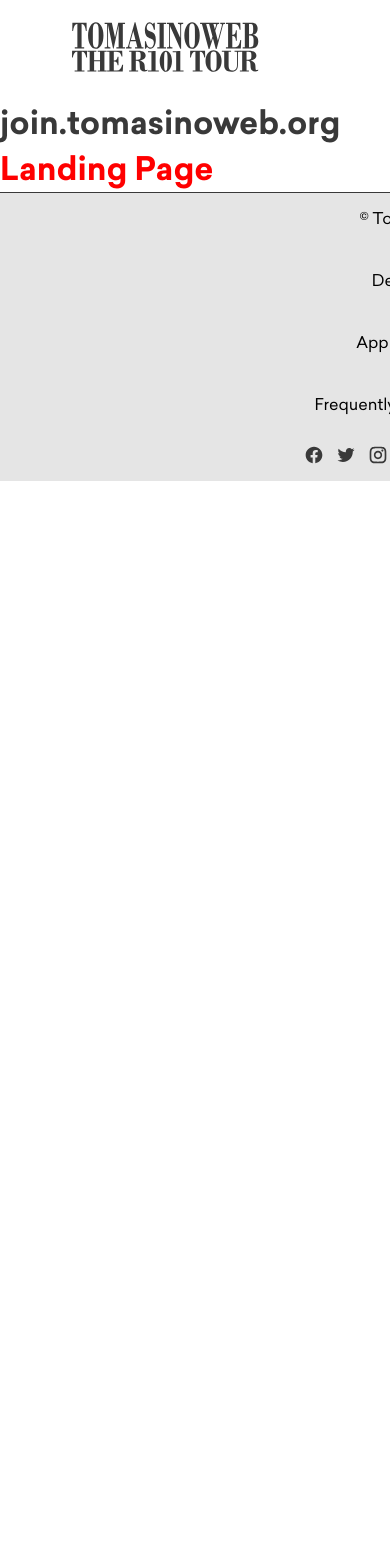
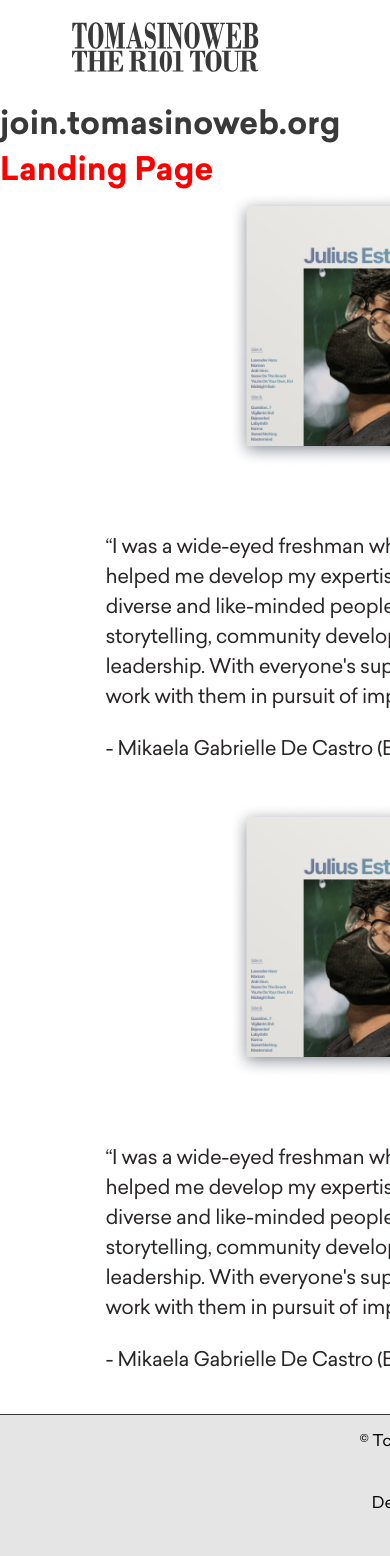
Before and after one commit to TomasinoWeb/tomasinoWebR101, a Next.js app: page / in a window 390 px wide. Shown: the top 1556 px of the page. Before the commit the page ends 844 px from the top, so only its background shows below. Built offline with nearby package versions, Linux system fonts and the light colour scheme.

Commit message:
Added responsiveness for culturecard

```diff
--- a/src/components/QuoteBlock.tsx
+++ b/src/components/QuoteBlock.tsx
@@ -21,7 +21,7 @@ export const Left: React.FC<QuoteBlockProps> = ({
   textColor,
 }) => {
   return (
-    <div className={styles.quoteContainer} style={{ flexDirection: "row-reverse" }}>
+    <div className={styles.quoteContainerLeft}>
       <div className={styles.quoteTextContainer}>
         <p className={styles.quoteText} style={{ color: `var(--${textColor})` }}>
           {children}
--- a/src/components/layout.module.scss
+++ b/src/components/layout.module.scss
@@ -1,6 +1,4 @@
 @media screen and (max-width: 768px) {
-
-
   .layoutContainer {
     position: relative;
     min-height: 100vh;
--- a/src/components/quoteBlock.module.scss
+++ b/src/components/quoteBlock.module.scss
@@ -1,3 +1,63 @@
+@media screen and (max-width: 768px) {
+  .quoteContainer {
+    display: inline-flex;
+    flex-direction: column-reverse;
+    align-items: center;
+    justify-items: center;
+    gap: 1.5rem;
+    width: 100vh;
+
+    .quoteTextContainer {
+      width: 75%;
+      display: flex;
+      flex-direction: column;
+      align-items: flex-start;
+      padding: 2em 0;
+      gap: 1.375rem;
+      font-family: Sailec;
+      font-size: 1.25rem;
+      font-style: normal;
+      font-weight: 400;
+      line-height: 1.875rem; /* 150% */
+      letter-spacing: -0.025rem;
+    }
+    .quoteImg {
+      width: auto;
+      height: 275px;
+      padding: 0;
+    }
+  }
+  .quoteContainerLeft{
+    display: inline-flex;
+    flex-direction: column-reverse;
+    align-items: center;
+    gap: 1.5rem;
+    width: 100vh;
+
+    .quoteTextContainer {
+      width: 75%;
+      display: flex;
+      flex-direction: column;
+      align-items: flex-start;
+      padding: 2em 0;
+      gap: 1.375rem;
+      font-family: Sailec;
+      font-size: 1.25rem;
+      font-style: normal;
+      font-weight: 400;
+      line-height: 1.875rem; /* 150% */
+      letter-spacing: -0.025rem;
+    }
+    .quoteImg {
+      width: auto;
+      height: 275px;
+      padding: 0;
+    }
+  }
+}
+
+
+@media screen and (min-width: 769px) {
   .quoteContainer {
     display: inline-flex;
     align-items: center;
@@ -11,25 +71,13 @@
       flex-direction: column;
       align-items: flex-start;
       padding: 2em 0;
-    gap: 22px;
-
-    .quoteText {
+      gap: 1.375rem;
       font-family: Sailec;
-      font-size: 20px;
+      font-size: 1.25rem;
       font-style: normal;
       font-weight: 400;
-      line-height: 30px; /* 150% */
-      letter-spacing: -0.4px;
-    }
-
-    .quoteAuthor {
-      font-family: Sailec;
-      font-size: 20px;
-      font-style: normal;
-      font-weight: 400;
-      line-height: 30px; /* 150% */
-      letter-spacing: -0.4px;
-    }
+      line-height: 1.875rem; /* 150% */
+      letter-spacing: -0.025rem;
     }
 
     .quoteImg {
@@ -38,3 +86,34 @@
       padding: 0;
     }
   }
+  .quoteContainerLeft {
+    display: inline-flex;
+    flex-direction: row-reverse;
+    align-items: center;
+    gap: 40px;
+    width: 100%;
+    padding: 0 35px;
+
+    .quoteTextContainer {
+      width: 75%;
+      display: flex;
+      flex-direction: column;
+      align-items: flex-start;
+      padding: 2em 0;
+      gap: 1.375rem;
+      font-family: Sailec;
+      font-size: 1.25rem;
+      font-style: normal;
+      font-weight: 400;
+      line-height: 1.875rem; /* 150% */
+      letter-spacing: -0.025rem;
+    }
+
+    .quoteImg {
+      width: auto;
+      height: 275px;
+      padding: 0;
+    }
+  }
+
+}
--- a/src/pages/index.tsx
+++ b/src/pages/index.tsx
@@ -1,12 +1,40 @@
 import { Layout } from "../components/Layout";
 import styles from "./index.module.scss";
-
+import QuoteBlock from "../components/QuoteBlock";
 export default function () {
   return (
     <Layout>
       <div>
         <h1>join.tomasinoweb.org</h1>
         <h1 className={styles.red}>Landing Page</h1>
+        <QuoteBlock.Right
+          author="Mikaela Gabrielle De Castro"
+          position="Blogs Editor"
+          year="2021-2024"
+          image="/assets/components/Album-Placeholder.png"
+          textColor="black"
+        >
+          “I was a wide-eyed freshman when I joined TomasinoWeb. They helped me
+          develop my expertise and passion as I worked with diverse and
+          like-minded people who enthusiastically dabble in storytelling,
+          community development, civic engagement, and student leadership. With
+          everyone's support and initiative, it is always a thrill to work with
+          them in pursuit of impactful and moving conversations.”
+        </QuoteBlock.Right>
+        <QuoteBlock.Left
+          author="Mikaela Gabrielle De Castro"
+          position="Blogs Editor"
+          year="2021-2024"
+          image="/assets/components/Album-Placeholder.png"
+          textColor="black"
+        >
+          “I was a wide-eyed freshman when I joined TomasinoWeb. They helped me
+          develop my expertise and passion as I worked with diverse and
+          like-minded people who enthusiastically dabble in storytelling,
+          community development, civic engagement, and student leadership. With
+          everyone's support and initiative, it is always a thrill to work with
+          them in pursuit of impactful and moving conversations.”
+        </QuoteBlock.Left>
       </div>
     </Layout>
   );
```
Also changed, not shown: src/components/Layout.tsx (line endings or trailing spaces). Lines whose indentation alone changed are shown as unchanged.
